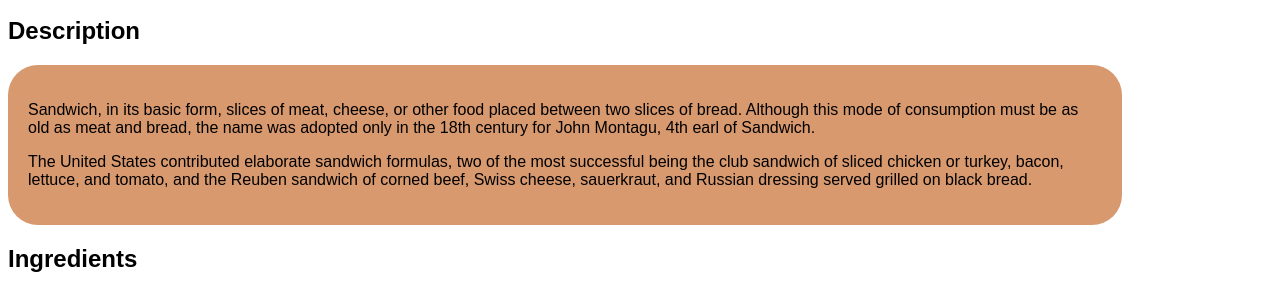
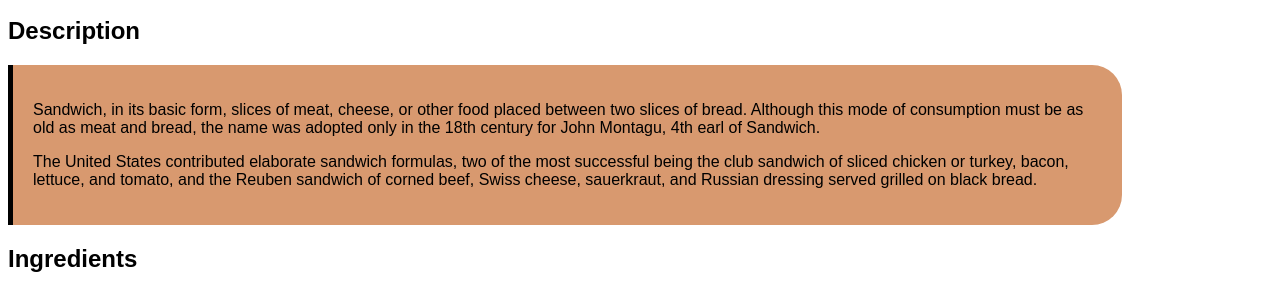
Before and after one commit to Lost-Stardust/odin-recipes, a plain HTML site: page recipes/sandwich.html in a window 1280 px wide. Shown: the part 468-758 px from the top of the page. Drawn offline with Linux system fonts and the light colour scheme.

Commit message:
Change border-radius & and solid border on the left for paragraphs

```diff
--- a/recipes/sandwich.css
+++ b/recipes/sandwich.css
@@ -26,7 +26,9 @@
     margin-right: 150px;
     background-color: #d8996f;
     padding: 20px;
-    border-radius: 30px;
+    border-top-right-radius: 30px;
+    border-bottom-right-radius: 30px;
+    border-left: solid black 5px
 }
 * {
     font-family: sans-serif;
```
